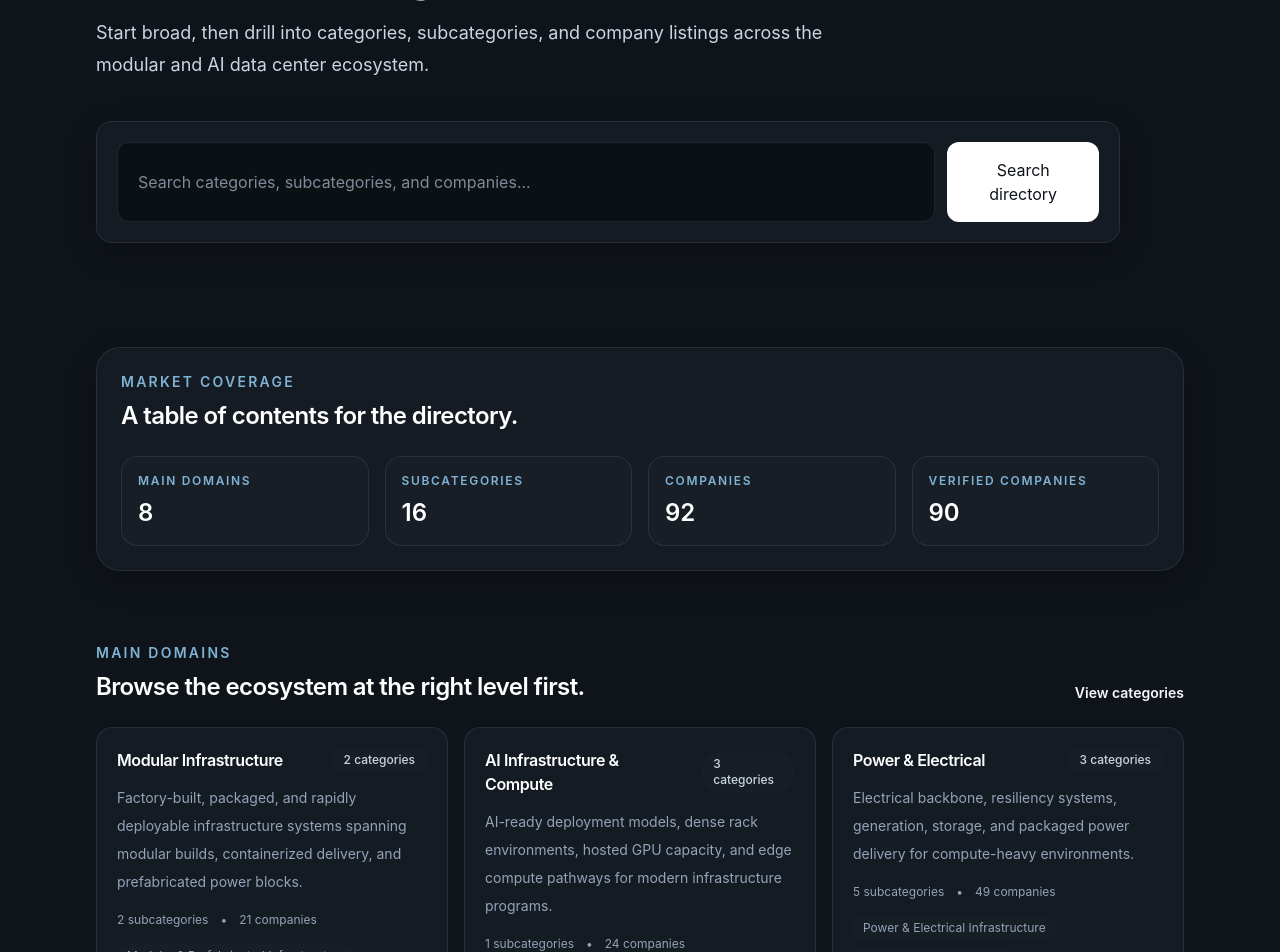
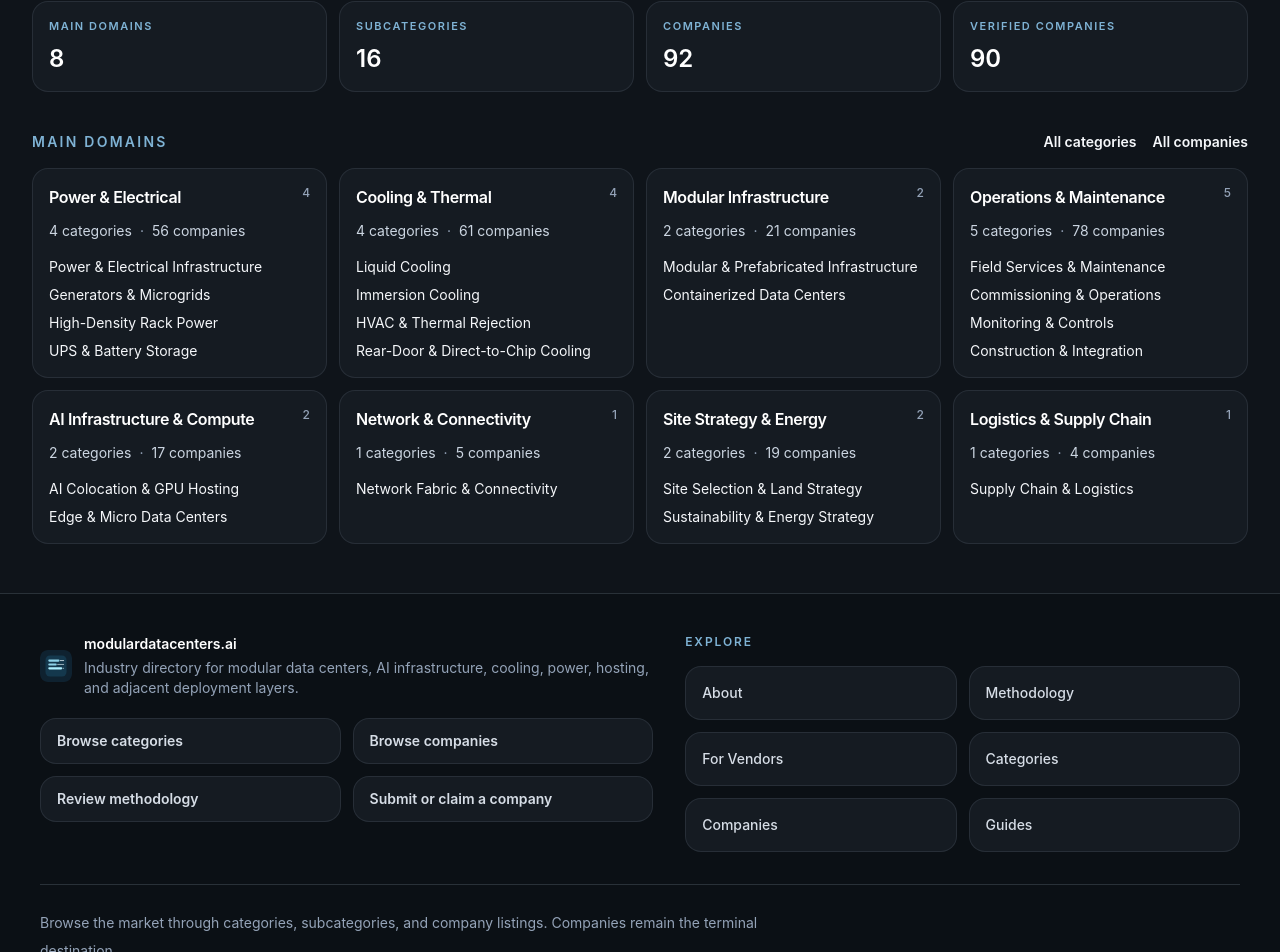
Before and after one commit to mb-git-build/Mdc-beta-site, a Next.js app: page / in a window 1280 px wide. Shown: the part 280-1232 px from the top of the page. Built offline with nearby package versions, Linux system fonts and the light colour scheme.

Commit message:
feat: tighten MDC directory homepage hierarchy

```diff
--- a/src/app/categories/page.tsx
+++ b/src/app/categories/page.tsx
@@ -1,14 +1,12 @@
 import Link from "next/link";
-import { getCategoryLineage, getVendorsForCategory } from "@/lib/site-data";
+import { getCategoryLineage } from "@/lib/site-data";
 import { getMainDomainRows } from "@/lib/main-domains";
 
 function GroupCard({
   title,
-  description,
   rows,
 }: {
   title: string;
-  description?: string;
   rows: ReturnType<typeof getMainDomainRows>[number]["categories"];
 }) {
   if (!rows.length) {
@@ -17,42 +15,35 @@ function GroupCard({
 
   return (
     <section>
-      <div className="mb-6 flex flex-col gap-3 lg:flex-row lg:items-end lg:justify-between">
-        <div className="max-w-3xl">
-          <h2 className="text-2xl font-semibold tracking-tight text-white">{title}</h2>
-          {description ? <p className="mt-2 text-sm leading-7 text-[var(--muted)]">{description}</p> : null}
-        </div>
-        <div className="rounded-2xl border border-[var(--border)] bg-[var(--card)] px-4 py-3 text-sm text-[var(--muted-strong)]">
-          {rows.length} categories · {rows.reduce((sum, row) => sum + row.companyCount, 0)} connected companies
+      <div className="mb-5 flex flex-col gap-3 lg:flex-row lg:items-end lg:justify-between">
+        <h2 className="text-2xl font-semibold tracking-tight text-white">{title}</h2>
+        <div className="text-sm text-[var(--muted-strong)]">
+          {rows.length} categories · {rows.reduce((sum, row) => sum + row.subcategoryCount, 0)} subcategories · {rows.reduce((sum, row) => sum + row.companyCount, 0)} companies
         </div>
       </div>
 
       <div className="grid gap-4 md:grid-cols-2 xl:grid-cols-3">
         {rows.map((category) => {
           const lineage = getCategoryLineage(category.slug);
-          const directCompanies = getVendorsForCategory(category.slug);
 
           return (
             <Link key={category.slug} href={`/directory/${category.slug}`} className="rounded-2xl border border-[var(--border)] bg-[var(--card)] p-5 transition hover:border-[var(--border-strong)]">
-              <div className="flex flex-wrap items-center gap-2 text-[11px] font-semibold uppercase tracking-[0.14em] text-[var(--muted)]">
-                <span>{category.layer === "subcategory" ? "Subcategory" : "Category"}</span>
-                {lineage.parent ? <span>{lineage.parent.name}</span> : null}
+              <div className="flex items-center justify-between gap-4">
+                <h3 className="text-base font-semibold tracking-tight text-white">{category.name}</h3>
+                <span className="text-xs text-[var(--muted)]">{category.companyCount}</span>
               </div>
-              <h3 className="mt-2 text-base font-semibold tracking-tight text-white">{category.name}</h3>
-              <p className="mt-3 text-sm leading-7 text-[var(--muted)]">{category.description}</p>
-              <div className="mt-4 flex items-center justify-between gap-4">
-                <p className="text-sm font-medium text-[var(--muted-strong)]">{category.companyCount} companies</p>
-                {category.subcategoryCount ? (
-                  <p className="text-xs text-[var(--muted)]">{category.subcategoryCount} subcategories</p>
-                ) : null}
+              <div className="mt-3 text-sm text-[var(--muted-strong)]">
+                <span>{category.subcategoryCount} subcategories</span>
+                <span className="mx-2 text-[var(--muted)]">·</span>
+                <span>{category.companyCount} companies</span>
               </div>
-              <div className="mt-4 flex flex-wrap gap-2 text-xs text-[var(--muted)]">
-                {directCompanies.slice(0, 4).map((company) => (
-                  <span key={company.slug} className="rounded-full bg-[var(--card-soft)] px-2.5 py-1">
-                    {company.name}
-                  </span>
-                ))}
-              </div>
+              {lineage.children.length ? (
+                <div className="mt-4 space-y-1 text-sm text-[var(--muted)]">
+                  {lineage.children.slice(0, 4).map((child) => (
+                    <div key={child.slug}>{child.name}</div>
+                  ))}
+                </div>
+              ) : null}
             </Link>
           );
         })}
@@ -65,33 +56,16 @@ export default function CategoriesPage() {
   const mainDomains = getMainDomainRows();
 
   return (
-    <main className="min-h-screen bg-[var(--background)] px-5 py-14 lg:px-8">
-      <div className="mx-auto max-w-6xl">
-        <section className="max-w-4xl">
+    <main className="min-h-screen bg-[var(--background)] px-5 py-10 lg:px-8 lg:py-12">
+      <div className="mx-auto max-w-7xl">
+        <section className="max-w-5xl">
           <p className="text-sm font-semibold uppercase tracking-[0.16em] text-[var(--accent)]">Categories</p>
-          <h1 className="mt-4 text-4xl font-semibold tracking-tight text-white sm:text-5xl">Browse categories grouped by main domain.</h1>
-          <p className="mt-5 text-lg leading-8 text-[var(--muted-strong)]">
-            Start with the broad ecosystem domain, then drill into the existing category and subcategory structure without losing the company-level destination.
-          </p>
-          <div className="mt-8 grid gap-3 md:grid-cols-3">
-            <div className="rounded-2xl border border-[var(--border)] bg-[var(--card)] p-4">
-              <p className="text-xs font-semibold uppercase tracking-[0.14em] text-[var(--accent)]">Start here when</p>
-              <p className="mt-2 text-sm leading-7 text-[var(--muted-strong)]">You want the industry table of contents first, then a cleaner path into the directory taxonomy.</p>
-            </div>
-            <div className="rounded-2xl border border-[var(--border)] bg-[var(--card)] p-4">
-              <p className="text-xs font-semibold uppercase tracking-[0.14em] text-[var(--accent)]">Structure</p>
-              <p className="mt-2 text-sm leading-7 text-[var(--muted-strong)]">Main domains are presentation-only. Categories, subcategories, and companies still use the existing live taxonomy.</p>
-            </div>
-            <div className="rounded-2xl border border-[var(--border)] bg-[var(--card)] p-4">
-              <p className="text-xs font-semibold uppercase tracking-[0.14em] text-[var(--accent)]">Need a direct route?</p>
-              <p className="mt-2 text-sm leading-7 text-[var(--muted-strong)]">Open any category below to continue into the existing directory and vendor pages.</p>
-            </div>
-          </div>
+          <h1 className="mt-3 text-4xl font-semibold tracking-tight text-white sm:text-5xl">Main domains → categories → subcategories.</h1>
         </section>
 
-        <section className="mt-12 space-y-12">
+        <section className="mt-10 space-y-10">
           {mainDomains.map((domain) => (
-            <GroupCard key={domain.slug} title={domain.name} description={domain.description} rows={domain.categories} />
+            <GroupCard key={domain.slug} title={domain.name} rows={domain.categories} />
           ))}
         </section>
       </div>
--- a/src/app/page.tsx
+++ b/src/app/page.tsx
@@ -10,84 +10,56 @@ export default function Home() {
   return (
     <main className="min-h-screen bg-[var(--background)] text-[var(--foreground)]">
       <section>
-        <div className="mx-auto max-w-6xl px-5 py-14 lg:px-8 lg:py-18">
-          <div className="max-w-4xl">
+        <div className="mx-auto max-w-7xl px-5 py-10 lg:px-8 lg:py-12">
+          <div className="max-w-5xl">
             <p className="text-sm font-semibold uppercase tracking-[0.16em] text-[var(--accent)]">Industry directory</p>
-            <h1 className="mt-4 text-4xl font-semibold tracking-tight text-white sm:text-5xl">Explore the market through main domains, categories, and companies.</h1>
-            <p className="mt-5 max-w-3xl text-lg leading-8 text-[var(--muted-strong)]">
-              Start broad, then drill into categories, subcategories, and company listings across the modular and AI data center ecosystem.
-            </p>
+            <h1 className="mt-3 text-4xl font-semibold tracking-tight text-white sm:text-5xl">Main domains, categories, subcategories, companies.</h1>
           </div>
 
-          <div className="mt-10 max-w-5xl rounded-2xl border border-[var(--border)] bg-[var(--card)] p-5 shadow-[var(--shadow-soft)]">
-            <form action="/vendors" method="get" className="flex flex-col gap-3 lg:flex-row">
-              <input
-                name="q"
-                placeholder="Search categories, subcategories, and companies..."
-                className="w-full rounded-xl border border-[var(--border)] bg-[var(--background-strong)] px-5 py-4 text-base text-white outline-none placeholder:text-[#7f8b99]"
-              />
-              <button type="submit" className="rounded-xl bg-white px-6 py-4 text-sm font-semibold text-[#0f141a]">
-                Search directory
-              </button>
-            </form>
-          </div>
-        </div>
-      </section>
-
-      <section className="mx-auto max-w-6xl px-5 py-6 lg:px-8 lg:py-8">
-        <div className="rounded-3xl border border-[var(--border)] bg-[var(--card)] p-6 shadow-[var(--shadow-soft)]">
-          <div className="mb-6">
-            <p className="text-sm font-semibold uppercase tracking-[0.16em] text-[var(--accent)]">Market coverage</p>
-            <h2 className="mt-2 text-2xl font-semibold tracking-tight text-white">A table of contents for the directory.</h2>
-          </div>
-          <div className="grid gap-4 md:grid-cols-4">
-            <article className="rounded-2xl border border-[var(--border)] bg-[var(--card-soft)] p-4">
-              <p className="text-xs font-semibold uppercase tracking-[0.14em] text-[var(--accent)]">Main domains</p>
+          <div className="mt-8 grid gap-3 sm:grid-cols-2 xl:grid-cols-4">
+            <article className="rounded-2xl border border-[var(--border)] bg-[var(--card)] p-4">
+              <p className="text-[11px] font-semibold uppercase tracking-[0.14em] text-[var(--accent)]">Main domains</p>
               <p className="mt-2 text-2xl font-semibold text-white">{mainDomains.length}</p>
             </article>
-            <article className="rounded-2xl border border-[var(--border)] bg-[var(--card-soft)] p-4">
-              <p className="text-xs font-semibold uppercase tracking-[0.14em] text-[var(--accent)]">Subcategories</p>
+            <article className="rounded-2xl border border-[var(--border)] bg-[var(--card)] p-4">
+              <p className="text-[11px] font-semibold uppercase tracking-[0.14em] text-[var(--accent)]">Subcategories</p>
               <p className="mt-2 text-2xl font-semibold text-white">{subcategoryCount}</p>
             </article>
-            <article className="rounded-2xl border border-[var(--border)] bg-[var(--card-soft)] p-4">
-              <p className="text-xs font-semibold uppercase tracking-[0.14em] text-[var(--accent)]">Companies</p>
+            <article className="rounded-2xl border border-[var(--border)] bg-[var(--card)] p-4">
+              <p className="text-[11px] font-semibold uppercase tracking-[0.14em] text-[var(--accent)]">Companies</p>
               <p className="mt-2 text-2xl font-semibold text-white">{vendors.length}</p>
             </article>
-            <article className="rounded-2xl border border-[var(--border)] bg-[var(--card-soft)] p-4">
-              <p className="text-xs font-semibold uppercase tracking-[0.14em] text-[var(--accent)]">Verified companies</p>
+            <article className="rounded-2xl border border-[var(--border)] bg-[var(--card)] p-4">
+              <p className="text-[11px] font-semibold uppercase tracking-[0.14em] text-[var(--accent)]">Verified companies</p>
               <p className="mt-2 text-2xl font-semibold text-white">{verifiedCompanyCount}</p>
             </article>
           </div>
-        </div>
-      </section>
 
-      <section className="mx-auto max-w-6xl px-5 py-8 lg:px-8 lg:py-10">
-        <div className="mb-6 flex items-end justify-between gap-4">
+          <div className="mt-10 flex items-center justify-between gap-4">
             <div>
               <p className="text-sm font-semibold uppercase tracking-[0.16em] text-[var(--accent)]">Main domains</p>
-            <h2 className="mt-2 text-2xl font-semibold tracking-tight text-white">Browse the ecosystem at the right level first.</h2>
             </div>
-          <Link href="/categories" className="text-sm font-semibold text-[var(--accent)]">View categories</Link>
+            <div className="flex items-center gap-4 text-sm">
+              <Link href="/categories" className="font-semibold text-[var(--accent)]">All categories</Link>
+              <Link href="/vendors" className="font-semibold text-[var(--muted-strong)]">All companies</Link>
+            </div>
           </div>
 
-        <div className="grid gap-4 md:grid-cols-2 xl:grid-cols-3">
+          <div className="mt-4 grid gap-3 sm:grid-cols-2 xl:grid-cols-4">
             {mainDomains.map((domain) => (
-            <section key={domain.slug} className="rounded-2xl border border-[var(--border)] bg-[var(--card)] p-5">
-              <div className="flex items-center justify-between gap-4">
-                <h3 className="text-base font-semibold tracking-tight text-white">{domain.name}</h3>
-                <span className="rounded-full bg-[var(--card-soft)] px-3 py-1 text-xs font-medium text-[var(--muted-strong)]">
-                  {domain.categoryCount} categories
-                </span>
+              <section key={domain.slug} className="rounded-2xl border border-[var(--border)] bg-[var(--card)] p-4">
+                <div className="flex items-start justify-between gap-3">
+                  <h2 className="text-base font-semibold tracking-tight text-white">{domain.name}</h2>
+                  <span className="text-xs font-medium text-[var(--muted)]">{domain.categoryCount}</span>
                 </div>
-              <p className="mt-3 text-sm leading-7 text-[var(--muted)]">{domain.description}</p>
-              <div className="mt-4 flex flex-wrap gap-3 text-xs text-[var(--muted)]">
-                <span>{domain.subcategoryCount} subcategories</span>
-                <span>•</span>
+                <div className="mt-3 text-sm text-[var(--muted-strong)]">
+                  <span>{domain.categoryCount} categories</span>
+                  <span className="mx-2 text-[var(--muted)]">·</span>
                   <span>{domain.companyCount} companies</span>
                 </div>
-              <div className="mt-4 flex flex-wrap gap-2 text-xs text-[var(--muted)]">
-                {domain.categories.slice(0, 5).map((category) => (
-                  <Link key={category.slug} href={`/directory/${category.slug}`} className="rounded-full bg-[var(--card-soft)] px-2.5 py-1 transition hover:text-white">
+                <div className="mt-4 space-y-2 text-sm">
+                  {domain.categories.slice(0, 4).map((category) => (
+                    <Link key={category.slug} href={`/directory/${category.slug}`} className="block text-[var(--muted-strong)] transition hover:text-white">
                       {category.name}
                     </Link>
                   ))}
@@ -95,6 +67,7 @@ export default function Home() {
               </section>
             ))}
           </div>
+        </div>
       </section>
     </main>
   );
--- a/src/lib/main-domains.ts
+++ b/src/lib/main-domains.ts
@@ -3,44 +3,23 @@ import { categories, getChildCategories, vendors, type Category } from "@/lib/si
 export type MainDomain = {
   slug: string;
   name: string;
-  description: string;
   categorySlugs: string[];
 };
 
 export const mainDomains: MainDomain[] = [
   {
-    slug: "modular-infrastructure",
-    name: "Modular Infrastructure",
-    description: "Factory-built, packaged, and rapidly deployable infrastructure systems spanning modular builds, containerized delivery, and prefabricated power blocks.",
-    categorySlugs: [
-      "modular-prefab",
-      "containerized-data-centers",
-    ],
-  },
-  {
-    slug: "ai-infrastructure-compute",
-    name: "AI Infrastructure & Compute",
-    description: "AI-ready deployment models, dense rack environments, hosted GPU capacity, and edge compute pathways for modern infrastructure programs.",
-    categorySlugs: [
-      "ai-colocation-gpu-hosting",
-      "edge-micro-data-centers",
-      "high-density-rack-power",
-    ],
-  },
-  {
     slug: "power-electrical",
     name: "Power & Electrical",
-    description: "Electrical backbone, resiliency systems, generation, storage, and packaged power delivery for compute-heavy environments.",
     categorySlugs: [
       "power-and-electrical",
       "generators-and-microgrids",
       "ups-and-battery-storage",
+      "high-density-rack-power",
     ],
   },
   {
     slug: "cooling-thermal",
     name: "Cooling & Thermal",
-    description: "Thermal management lanes covering liquid, immersion, HVAC, rejection systems, and dense rack cooling strategies.",
     categorySlugs: [
       "liquid-cooling",
       "immersion-cooling",
@@ -49,17 +28,16 @@ export const mainDomains: MainDomain[] = [
     ],
   },
   {
-    slug: "network-connectivity",
-    name: "Network & Connectivity",
-    description: "Network fabric, connectivity, and related infrastructure layers that support AI clusters, colocation, and distributed deployment footprints.",
+    slug: "modular-infrastructure",
+    name: "Modular Infrastructure",
     categorySlugs: [
-      "network-fabric-and-connectivity",
+      "modular-prefab",
+      "containerized-data-centers",
     ],
   },
   {
     slug: "operations-maintenance",
     name: "Operations & Maintenance",
-    description: "Delivery, integration, commissioning, controls, and operational layers that make infrastructure work in the field and stay reliable.",
     categorySlugs: [
       "monitoring-and-controls",
       "field-services-and-maintenance",
@@ -69,9 +47,23 @@ export const mainDomains: MainDomain[] = [
     ],
   },
   {
+    slug: "ai-infrastructure-compute",
+    name: "AI Infrastructure & Compute",
+    categorySlugs: [
+      "ai-colocation-gpu-hosting",
+      "edge-micro-data-centers",
+    ],
+  },
+  {
+    slug: "network-connectivity",
+    name: "Network & Connectivity",
+    categorySlugs: [
+      "network-fabric-and-connectivity",
+    ],
+  },
+  {
     slug: "site-strategy-energy",
     name: "Site Strategy & Energy",
-    description: "Site selection, land strategy, energy planning, and longer-horizon deployment decisions that shape infrastructure feasibility.",
     categorySlugs: [
       "site-selection-and-land-strategy",
       "sustainability-and-energy-strategy",
@@ -80,7 +72,6 @@ export const mainDomains: MainDomain[] = [
   {
     slug: "logistics-supply-chain",
     name: "Logistics & Supply Chain",
-    description: "Physical deployment logistics, procurement friction, and supply-chain realities that determine whether infrastructure ships and lands on time.",
     categorySlugs: [
       "supply-chain-and-logistics",
     ],
@@ -90,7 +81,6 @@ export const mainDomains: MainDomain[] = [
 export type MainDomainCategoryRow = Category & {
   subcategoryCount: number;
   companyCount: number;
-  representativeCompanies: typeof vendors;
 };
 
 export function getCategoryCompanySet(categorySlug: string) {
@@ -112,7 +102,6 @@ export function getMainDomainRows() {
           ...category,
           subcategoryCount: subcategories.length,
           companyCount: categoryCompanies.length,
-          representativeCompanies: categoryCompanies.slice(0, 5),
         };
       })
       .sort((a, b) => {
```
Lines whose indentation alone changed are shown as unchanged.
